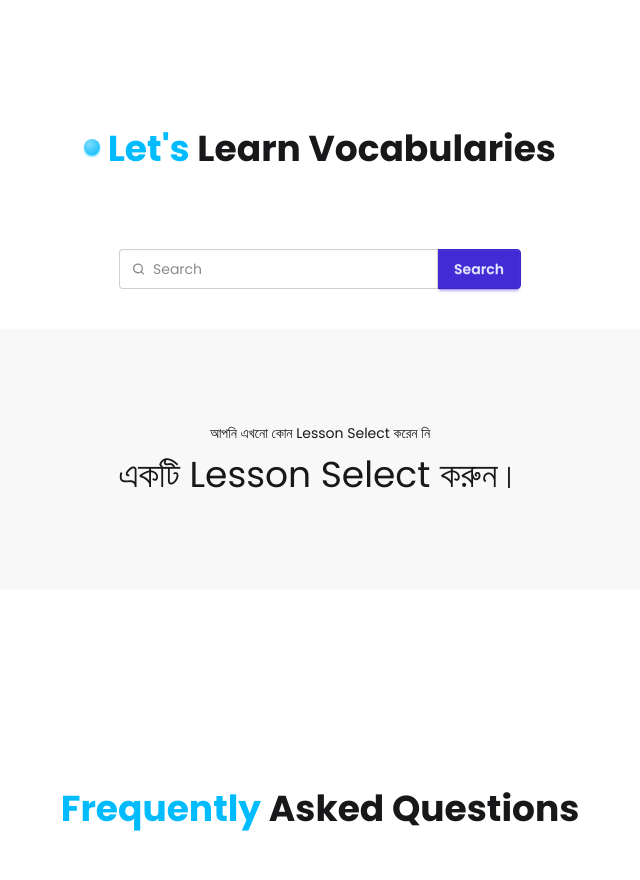
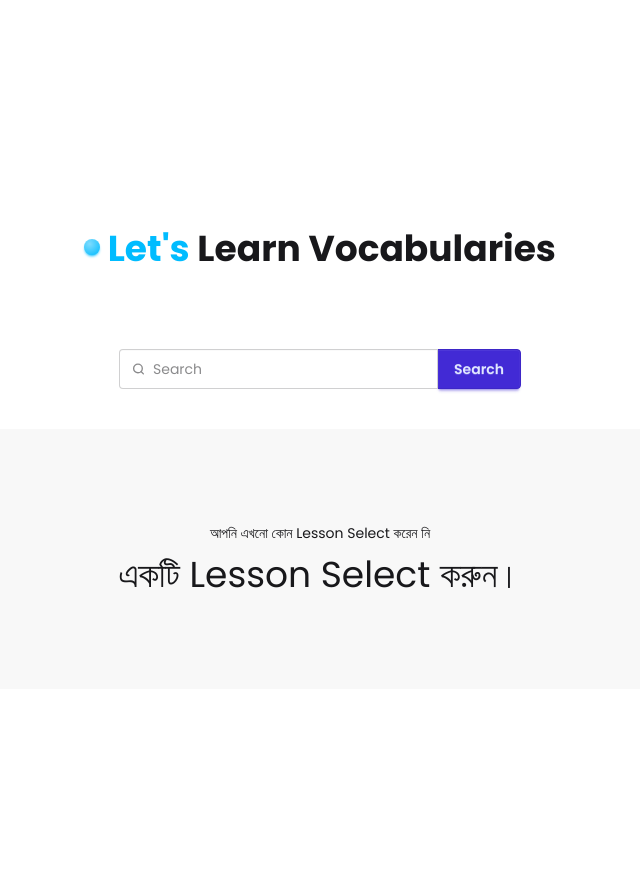
Before and after one commit to rzoshin/english-janala-vocab-app, a website: page home.html in a window 1280 px wide. Shown: the part 780-1660 px from the top of the page, without its empty margins (320-960 px from the left). Drawn offline with nearby package versions, Linux system fonts and the light colour scheme; no server answers.

Commit message:
synchronized issue fixed

```diff
--- a/home.html
+++ b/home.html
@@ -132,7 +132,7 @@
           </div>
         </div>
       </section>
-      <section data-aos="fade-up" id="lessons" class="mt-[100px]">
+      <section data-aos="fade-up" id="lessons" class="mt-[200px]">
         <h2 class="section-header text-center font-bold text-4xl mb-10">
           <div class="status status-xl status-info animate-bounce"></div> <span class="text-[#00BCFF]">Let's</span> Learn Vocabularies
         </h2>
```
